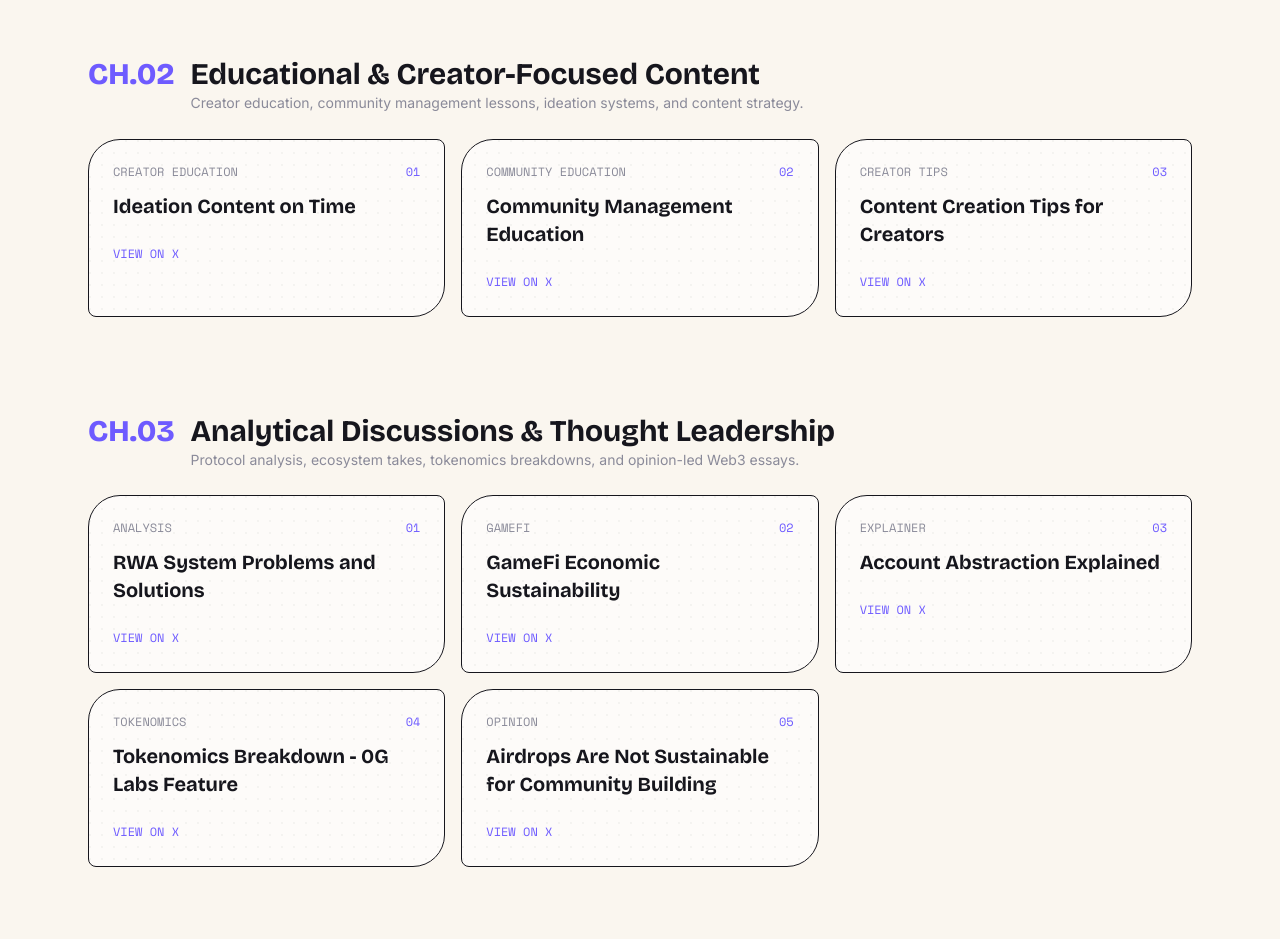
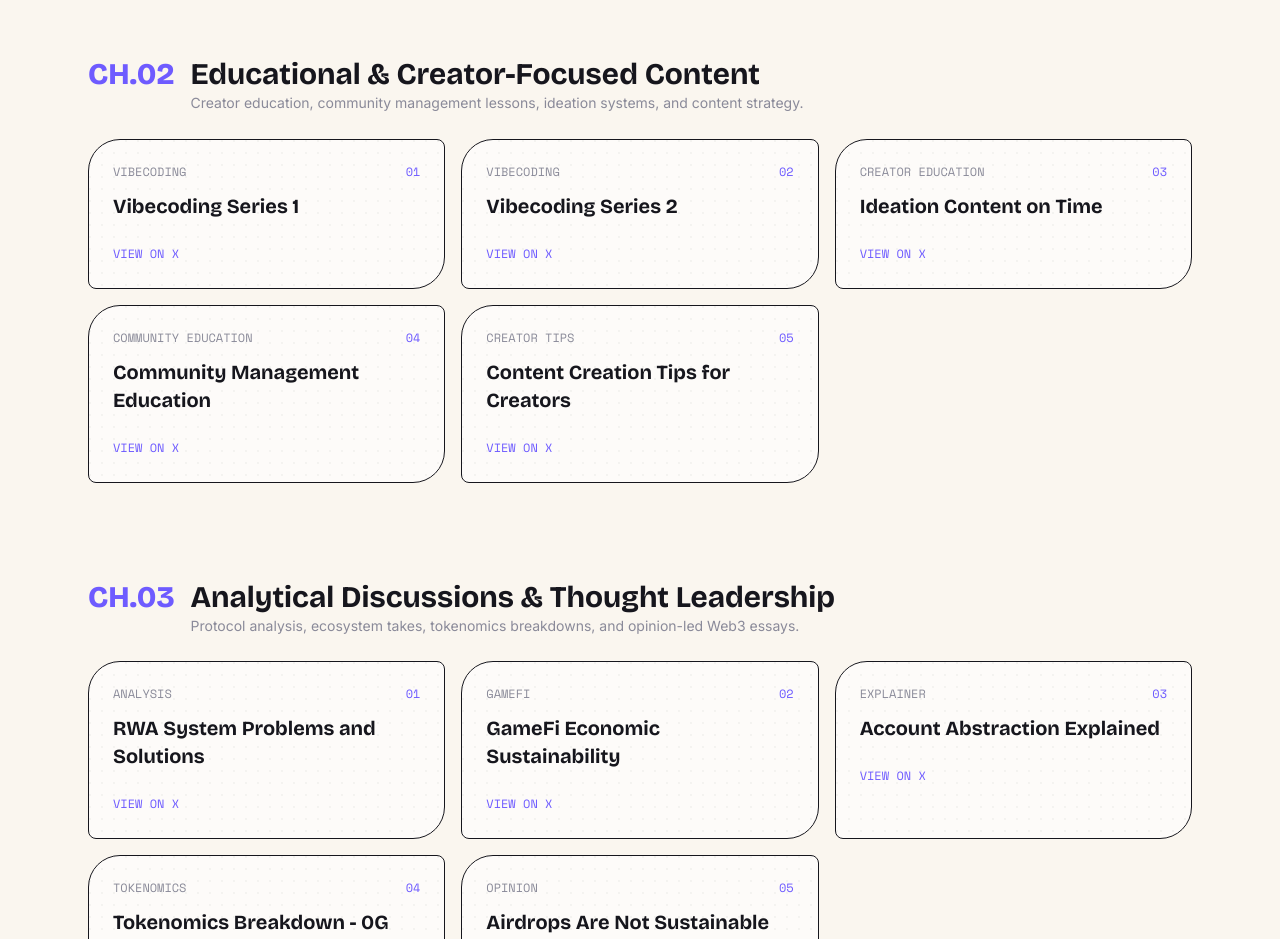
Before and after one commit to Thee-Web3-Qing/My-Portfolio, a React (Vite) app: page /content in a window 1280 px wide. Shown: the part 800-1739 px from the top of the page. Built offline with nearby package versions, Linux system fonts and the light colour scheme; no server answers.

Commit message:
Add Vibecoding video series

```diff
--- a/src/pages/Content.jsx
+++ b/src/pages/Content.jsx
@@ -41,6 +41,16 @@ const channels = [
     name: 'Educational & Creator-Focused Content',
     desc: 'Creator education, community management lessons, ideation systems, and content strategy.',
     pieces: [
+      {
+        title: 'Vibecoding Series 1',
+        format: 'Vibecoding',
+        link: 'https://x.com/QingTheCreator_/status/2079488973613773201/video/1?s=46',
+      },
+      {
+        title: 'Vibecoding Series 2',
+        format: 'Vibecoding',
+        link: 'https://x.com/QingTheCreator_/status/2080589653208432655/video/1?s=46',
+      },
       {
         title: 'Ideation Content on Time',
         format: 'Creator Education',
```
